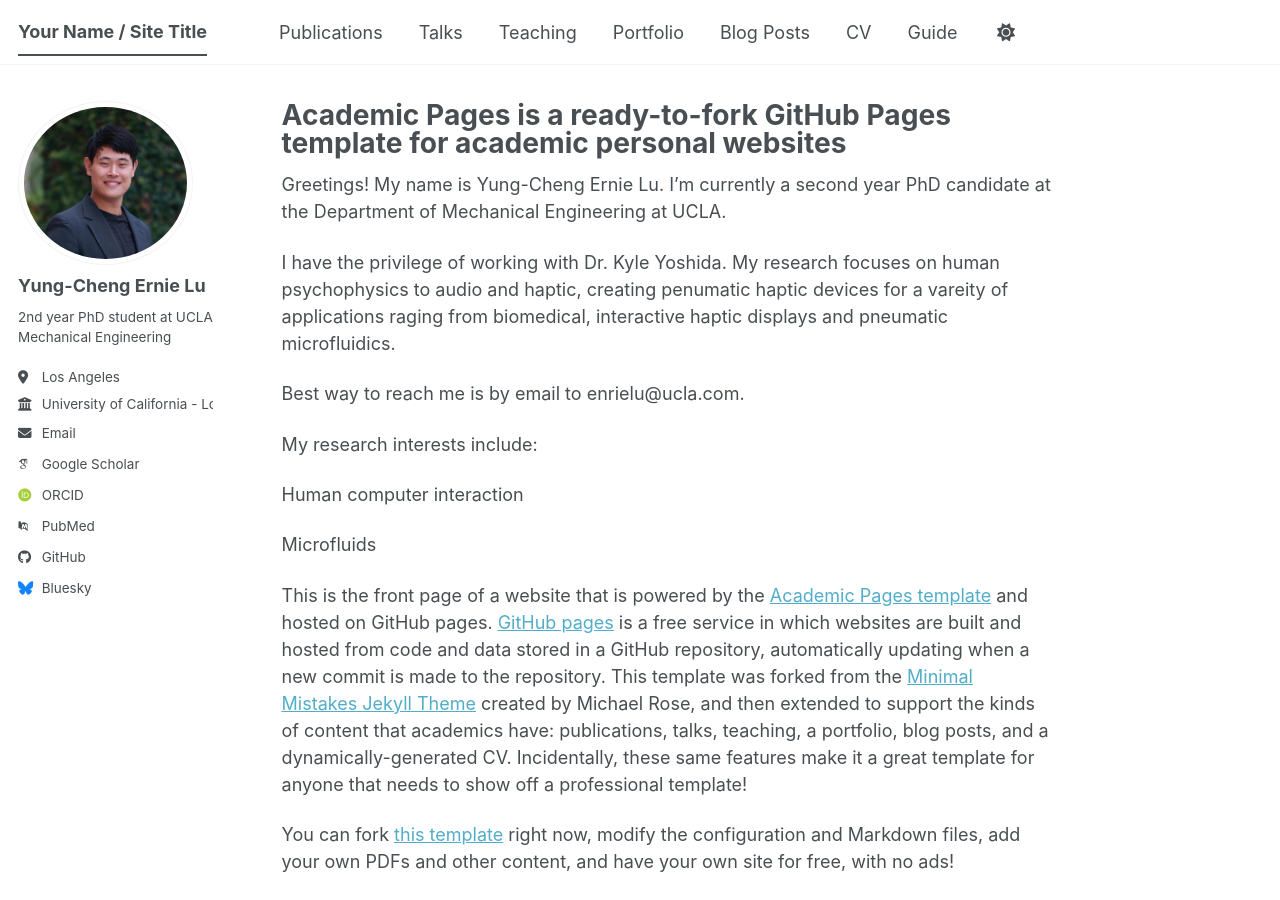
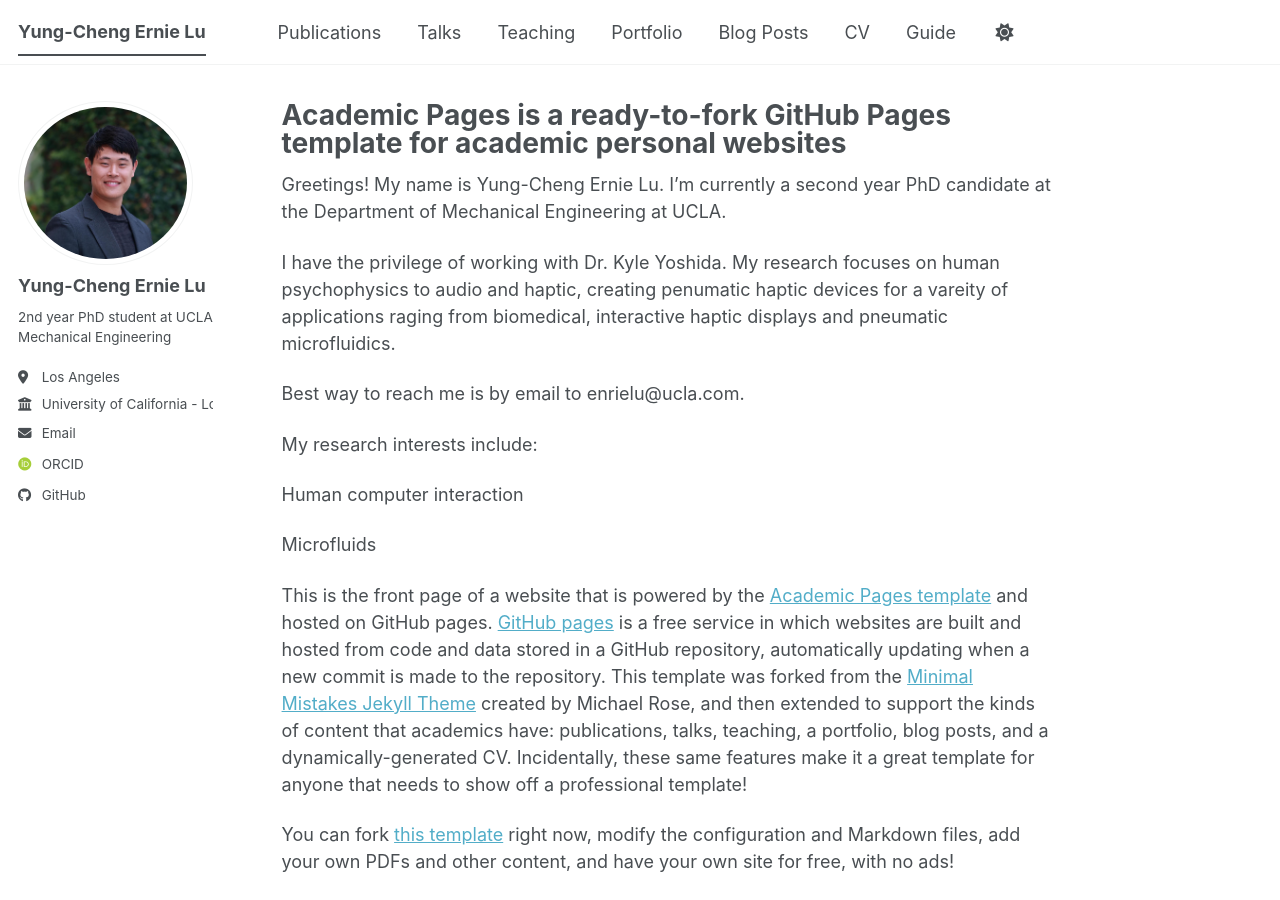
Before and after one commit to luernie/luernie.github.io, a Jekyll site: the page built from _pages/about.md, in a window 1280 px wide and 900 px high. Built offline with Jekyll 4.4.1, drawn with Linux system fonts in a browser that asks for light colours; some web fonts are replaced; a script bundle is joined from its source files by our own code; library files that are not in the unit come from our copies; part of the change alters nothing that is shown.

Commit message:
Update _config.yml

```diff
--- a/_config.yml
+++ b/_config.yml
@@ -9,7 +9,7 @@
 # Basic Site Settings
 locale                   : "en-US"
 site_theme               : "default" # The available themes options are "default", "air", "sunrise", "mint", "dirt" and "contrast"
-title                    : "Your Name / Site Title"
+title                    : "Yung-Cheng Ernie Lu"
 title_separator          : "-"
 name                     : &name "Your Name"
 description              : &description "Your Name's academic portfolio"   # Update this with a general description of your site, this is the default if not overridden by a page
@@ -30,18 +30,18 @@ author:
   location         : "Los Angeles"
   employer         : "University of California - Los Angeles"
   uri              : # URL
-  email            : "none@example.org"
+  email            : "ernielu@ucla.edu"
 
   # Academic websites
   academia         : # URL
   arxiv            : # URL - Update with the correct link to your profile
-  googlescholar    : "https://scholar.google.com/citations?user=PS_CX0AAAAAJ"
+  googlescholar    : # "https://scholar.google.com/citations?user=PS_CX0AAAAAJ"
   inspire-hep      : # URL
   impactstory      : # URL
-  orcid            : "https://orcid.org/yourorcidurl"
+  orcid            : "https://orcid.org/0009-0005-0379-0735"
   semantic         : # URL
   ssrn             : # URL
-  pubmed           : "https://www.ncbi.nlm.nih.gov/pubmed/?term=john+snow"
+  pubmed           : # "https://www.ncbi.nlm.nih.gov/pubmed/?term=john+snow"
   researchgate     : # URL
   scopus           : # URL
   zotero           : # URL
@@ -57,7 +57,7 @@ author:
 
   # Social media
   artstation       : # Username
-  bluesky          : "bsky.app" # Replace this with you Bluesky username
+  bluesky          : # "bsky.app" # Replace this with you Bluesky username
   facebook         : # Username
   flickr           : # Username
   foursquare       : # Username
```
